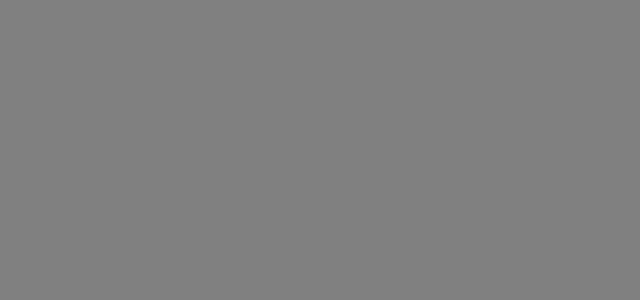
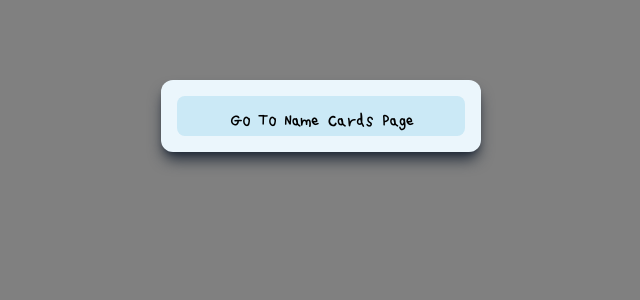
Before and after one commit to PrinceM13/edeaf-name-card, a Next.js app: page / in a window 1280 px wide. Before the commit this address had no page. Shown: the top 300 px of the page, without its empty margins (319-959 px from the left). Built offline with nearby package versions, Linux system fonts and the light colour scheme.

Commit message:
feat(gg-sheet): add button to /name-cards instead of redirect with useEffect

```diff
--- a/app/page.tsx
+++ b/app/page.tsx
@@ -1,14 +1,26 @@
 "use client";
 
+import CardFrame from "@/components/CardFrame";
 import { useRouter } from "next/navigation";
 import { useEffect } from "react";
 
 export default function Home() {
   const router = useRouter();
 
-  useEffect(() => {
-    router.push("/name-cards");
-  }, []);
+  // useEffect(() => {
+  //   router.push("/name-cards");
+  // }, []);
 
-  return <></>;
+  return (
+    <>
+      <CardFrame>
+        <button
+          onClick={() => router.push("/name-cards")}
+          className="bg-[#cbe9f6] text-2xl px-2 py-1 rounded-lg text-center"
+        >
+          Go To Name Cards Page
+        </button>
+      </CardFrame>
+    </>
+  );
 }
```
